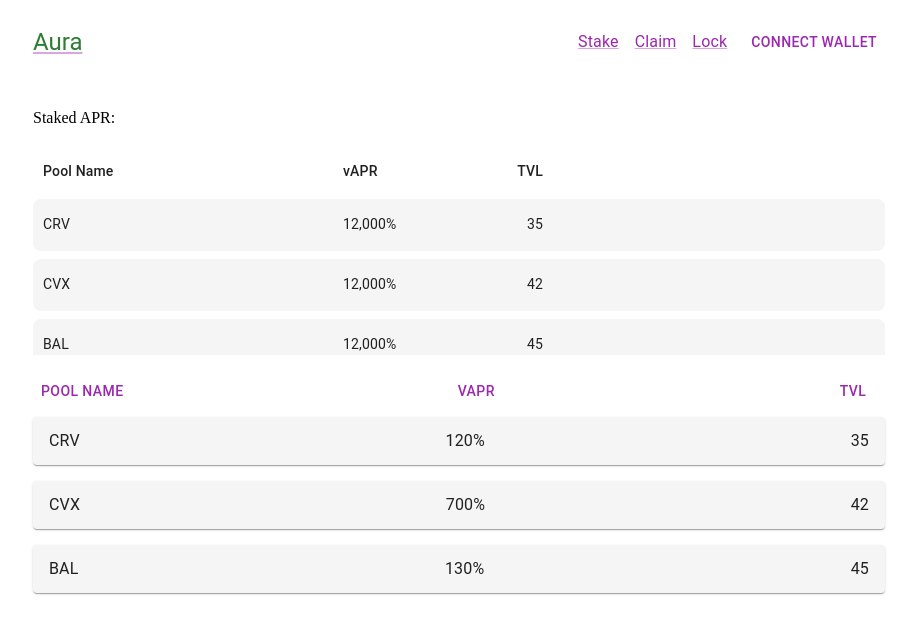
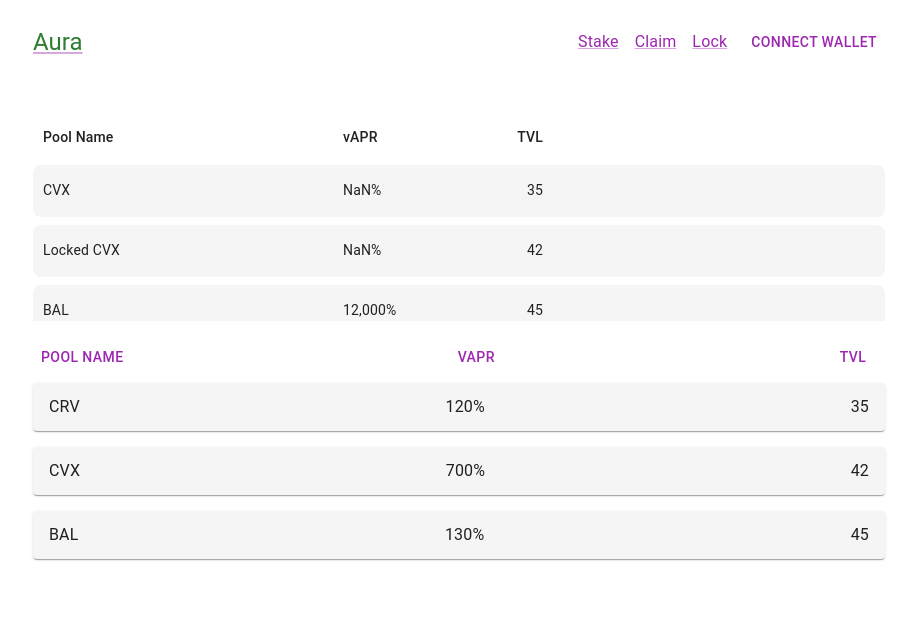
Before and after one commit to wileyyong/aura-app, a React (Create React App) app: page /#/stake in a window 1280 px wide. Shown: the top 634 px of the page, without its empty margins (181-1098 px from the left). Built offline with nearby package versions, Linux system fonts and the light colour scheme.

Commit message:
feat: locked CVX APR

```diff
--- a/src/components/pages/Stake/index.tsx
+++ b/src/components/pages/Stake/index.tsx
@@ -4,6 +4,7 @@ import { styled } from '@mui/material';
 import { PoolsTable } from './PoolsTable';
 
 import useStakedCVXAPR from '../../../hooks/useStakedCVXAPR';
+import useLockedCVXAPR from '../../../hooks/useLockedCVXAPR';
 
 const StyledDataGrid = styled(DataGrid)(({ theme }) => ({
   border: 'none',
@@ -49,27 +50,22 @@ const columns: GridColDef[] = [
   },
 ];
 
-const rows = [
-  { id: 1, poolName: 'CRV', vApr: '120', tvl: 35 },
-  { id: 2, poolName: 'CVX', vApr: '120', tvl: 42 },
-  { id: 3, poolName: 'BAL', vApr: '120', tvl: 45 },
-];
-
 export const Stake: FC = () => {
   const { data: stakedCVXAPR } = useStakedCVXAPR();
+  const { data: lockedCVXAPR } = useLockedCVXAPR();
 
   const handleRowClick = () => {};
 
-  const rowsWithApr = rows.map(row => ({
-    ...row,
-    vApr: row.poolName === 'CVX' && stakedCVXAPR ? stakedCVXAPR : row.vApr,
-  }));
+  const rows = [
+    { id: 1, poolName: 'CVX', vApr: stakedCVXAPR, tvl: 35 },
+    { id: 2, poolName: 'Locked CVX', vApr: lockedCVXAPR, tvl: 42 },
+    { id: 3, poolName: 'BAL', vApr: '120', tvl: 45 },
+  ];
 
   return (
     <>
-      <p>Staked APR: {stakedCVXAPR}</p>
       <StyledDataGrid
-        rows={rowsWithApr}
+        rows={rows}
         columns={columns}
         hideFooter
         autoHeight
--- a/src/constants.ts
+++ b/src/constants.ts
@@ -4,6 +4,7 @@ interface Contracts {
   multicall: string;
   cvx: string;
   crv: string;
+  cvxCRV: string;
 }
 
 export const ADDRESS: { [key: number]: Contracts } = {
@@ -11,6 +12,7 @@ export const ADDRESS: { [key: number]: Contracts } = {
     multicall: '0xeefba1e63905ef1d7acba5a8513c70307c1ce441',
     cvx: '0x4e3FBD56CD56c3e72c1403e103b45Db9da5B9D2B',
     crv: '0xD533a949740bb3306d119CC777fa900bA034cd52',
+    cvxCRV: "0x62B9c7356A2Dc64a1969e19C23e4f579F9810Aa7",
   },
 };
 
--- /dev/null
+++ b/src/fetchers/boostedSupply.ts
@@ -0,0 +1,17 @@
+import { ethers } from "ethers";
+import alchemyFetcher from "./alchemyFetcher";
+
+export default async function boostedSupply(contract: string) {
+  const totalSupply = "75aadf61";
+
+  const params = [
+    {
+      to: contract,
+      data: `0x${totalSupply}`,
+    },
+    "latest",
+  ];
+
+  const data = await alchemyFetcher(params);
+  return ethers.BigNumber.from(data.result);
+}
--- /dev/null
+++ b/src/fetchers/rewardRateOf.ts
@@ -0,0 +1,34 @@
+import { ethers } from 'ethers';
+import alchemyFetcher from './alchemyFetcher';
+
+function padHex(hexstring: string, intSize = 256) {
+  hexstring = hexstring.replace('0x', '');
+
+  var length = intSize / 4 - hexstring.length;
+  for (var i = 0; i < length; i++) {
+    hexstring = '0' + hexstring;
+  }
+  return hexstring;
+}
+
+export default async function rewardRateOf(
+  contractAddress: string,
+  token: string,
+) {
+  const rewardRateOf = '48e5d9f8';
+  const tokenPad = padHex(token);
+
+  const params = [
+    {
+      to: contractAddress,
+      data: `0x${rewardRateOf}${tokenPad}`,
+    },
+    'latest',
+  ];
+
+  const data = await alchemyFetcher(params);
+
+  const result = '0x' + data.result.slice(130, 194);
+
+  return ethers.BigNumber.from(result);
+}
--- /dev/null
+++ b/src/hooks/useLockedCVXAPR.ts
@@ -0,0 +1,53 @@
+import useSWR from 'swr';
+
+import usePrice from './usePrice';
+import useChainId from './useChainId';
+import { ADDRESS } from '../constants';
+import getRewardRateOf from '../fetchers/rewardRateOf';
+import getBoostedSupply from '../fetchers/boostedSupply';
+
+const stakedAddress = '0xD18140b4B819b895A3dba5442F959fA44994AF50';
+
+async function fetchLockedCVXAPR(
+  _: string,
+  chainId: number,
+  cvxPrice: number,
+  crvPrice: number,
+) {
+  const cvxCrvAddress = ADDRESS[chainId].cvxCRV;
+
+  const rewardRate = await getRewardRateOf(stakedAddress, cvxCrvAddress);
+  const boostedSupply = await getBoostedSupply(stakedAddress);
+
+  const supply = boostedSupply.mul(cvxPrice);
+
+  const rewardRateN = Number(rewardRate.toString());
+  const supplyN = Number(supply.toString());
+
+  const rate = rewardRateN / supplyN;
+
+  const crvPerYear = rate * 86400 * 365;
+  return crvPerYear * crvPrice;
+}
+
+export default function useLockedCVXAPR() {
+  const chainId = useChainId();
+
+  const cvxAddress = chainId && ADDRESS[chainId].cvx;
+  const crvAddress = chainId && ADDRESS[chainId].crv;
+
+  const { data: cvxPrice } = usePrice(
+    typeof cvxAddress === 'string' ? [cvxAddress] : undefined,
+  );
+
+  const { data: crvPrice } = usePrice(
+    typeof crvAddress === 'string' ? [crvAddress] : undefined,
+  );
+
+  const shouldFetch = chainId && cvxPrice && crvPrice;
+
+  return useSWR(
+    shouldFetch ? ['lockedCVXAPR', chainId, cvxPrice, crvPrice] : null,
+    fetchLockedCVXAPR,
+  );
+}
```
